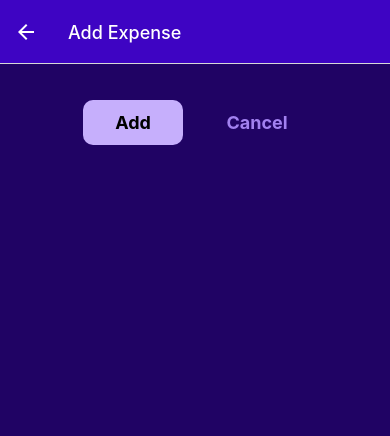
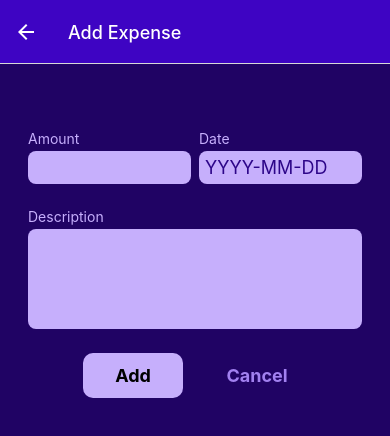
Before and after one commit to DmytroKhrishu/ExpenseTrackerApp, a React Native app: screen /ManageExpense in a window 390 px wide. Shown: the top 436 px of the page. Built offline with nearby package versions, Linux system fonts and the light colour scheme.

Commit message:
added input components, styled and set them up

```diff
--- a/App.js
+++ b/App.js
@@ -49,7 +49,7 @@
           tabBarIcon: ({ size, color }) => (
             <Ionicons name="calendar" size={size} color={color} />
           ),
-          backgroundColor: 'black'
+
         }}
       />
       <BottomTabs.Screen
--- a/components/ExpensesOutput/ExpensesList.js
+++ b/components/ExpensesOutput/ExpensesList.js
@@ -26,6 +26,6 @@
 
 const styles = StyleSheet.create({
   listContainer: {
-   marginBottom: 150
+   marginBottom: 70
   }
 })
--- /dev/null
+++ b/components/ManageExpense/ExpenseForm.js
@@ -0,0 +1,65 @@
+import { StyleSheet, TextInput, View } from 'react-native';
+import Input from './Input';
+import { useState } from 'react';
+
+export default function ExpenseForm() {
+  const [inputValues, setInputValues] = useState({
+    amount: '',
+    date: '',
+    description: '',
+  });
+
+  function inputChangedHandler(inputId, enteredValue) {
+    setInputValues((prev) => {
+      return {
+        ...prev,
+        [inputId]: enteredValue,
+      };
+    });
+  }
+
+  return (
+    <View>
+      <View style={styles.inputsContainer}>
+        <Input
+          label="Amount"
+          textInputConfig={{
+            keyboardType: 'decimal-pad',
+            onChangeText: () => inputChangedHandler('amount'),
+            value: inputValues.amount,
+          }}
+          style={styles.rowInput}
+        />
+        <Input
+          label="Date"
+          textInputConfig={{
+            placeholder: 'YYYY-MM-DD',
+            maxLength: 10,
+            onChangeText: () => inputChangedHandler('date'),
+            value: inputValues.date,
+          }}
+          style={styles.rowInput}
+        />
+      </View>
+      <Input
+        label="Description"
+        textInputConfig={{
+          multiline: true,
+          onChangeText: () => inputChangedHandler('description'),
+          value: inputValues.description,
+        }}
+      />
+    </View>
+  );
+}
+
+const styles = StyleSheet.create({
+  inputsContainer: {
+    flexDirection: 'row',
+    justifyContent: 'space-between',
+    marginTop: 30,
+  },
+  rowInput: {
+    flex: 1,
+  },
+});
--- /dev/null
+++ b/components/ManageExpense/Input.js
@@ -0,0 +1,41 @@
+import { StyleSheet, Text, TextInput, View } from 'react-native';
+import { GlobalStyles } from '../../constants/styles';
+
+export default function Input({ label, style, textInputConfig }) {
+
+  const inputStyles = [styles.input]
+
+  if (textInputConfig && textInputConfig.multiline) {
+    inputStyles.push(styles.inputMultiline)
+  }
+
+  return (
+    <View style={[styles.inputContainer, style]}>
+      <Text style={styles.label}>{label}</Text>
+      <TextInput {...textInputConfig} style={inputStyles} />
+    </View>
+  );
+}
+
+const styles = StyleSheet.create({
+  inputContainer: {
+    marginHorizontal: 4,
+    marginVertical: 12
+  },
+  label: {
+    fontSize: 14,
+    color: GlobalStyles.colors.primary100,
+    marginBottom: 4
+  },
+  input: {
+    backgroundColor: GlobalStyles.colors.primary100,
+    color: GlobalStyles.colors.primary700,
+    padding: 6,
+    borderRadius: 8,
+    fontSize: 18
+  },
+  inputMultiline: {
+    minHeight: 100,
+    textAlignVertical: 'top'
+  }
+});
--- a/screens/ManageExpense.js
+++ b/screens/ManageExpense.js
@@ -1,9 +1,10 @@
 import { useContext, useEffect } from 'react';
-import { StyleSheet, Text, View } from 'react-native';
+import { StyleSheet, Text, TextInput, View } from 'react-native';
 import IconButton from '../components/UI/IconButton';
 import { GlobalStyles } from '../constants/styles';
 import Button from '../components/UI/Button';
 import { ExpensesContext } from '../store/expenses-context';
+import ExpenseForm from '../components/ManageExpense/ExpenseForm';
 
 export default function ManageExpense({ route, navigation }) {
   const expenseCtx = useContext(ExpensesContext);
@@ -45,6 +46,7 @@
 
   return (
     <View style={styles.container}>
+      <ExpenseForm />
       <View style={styles.buttonContainer}>
         <Button text={isEditing ? 'Update' : 'Add'} onPress={confirmHandler} />
         <Button mode={'flat'} text={'Cancel'} onPress={cancelHandler} />
```
